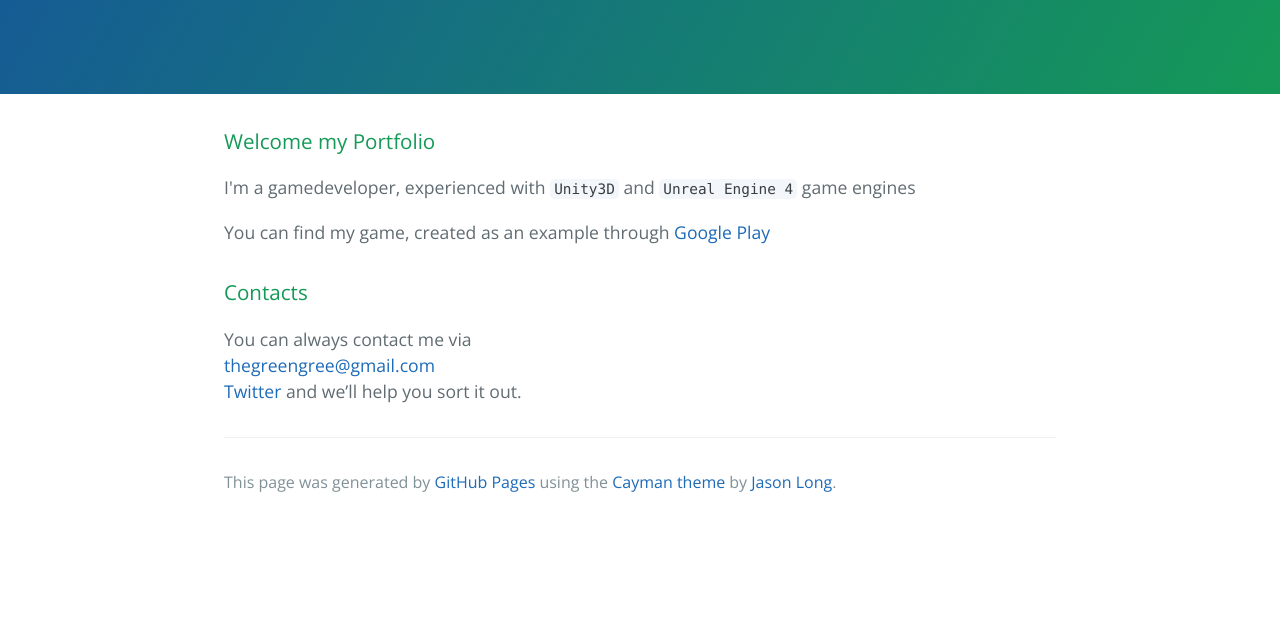
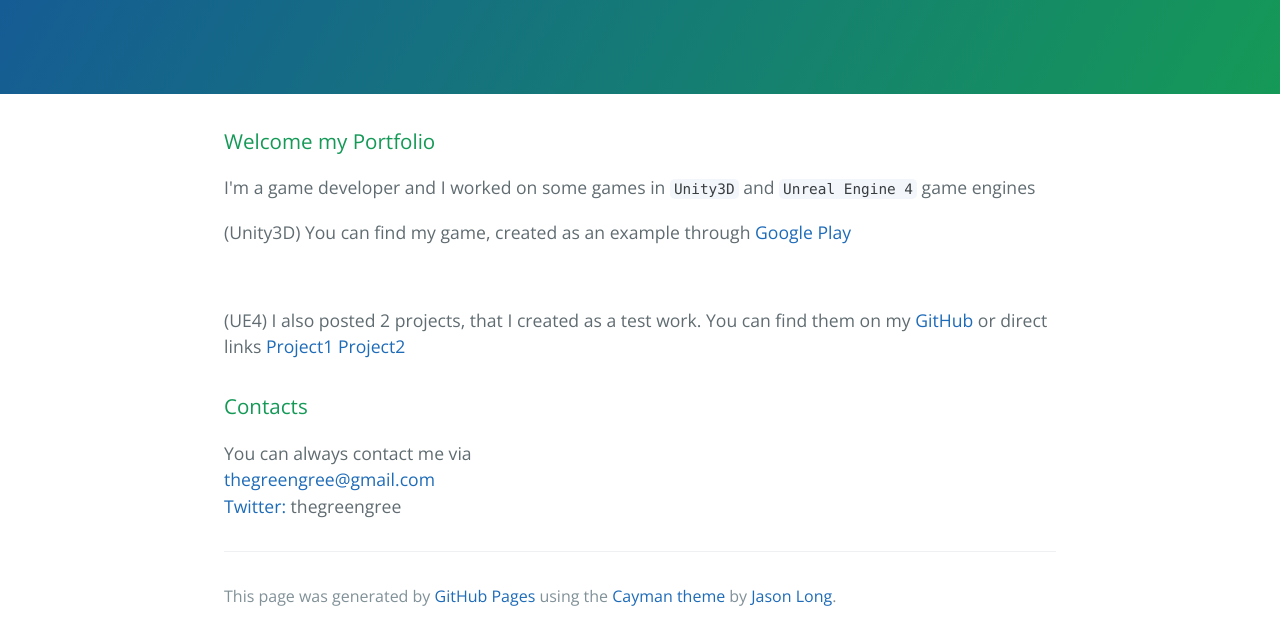
Before and after one commit to thegreengree/thegreengree.github.io, a plain HTML site: page index.html in a window 1280 px wide. Shown: the part 176-816 px from the top of the page. Drawn offline with nearby package versions, Linux system fonts and the light colour scheme.

Commit message:
Update index.html

```diff
--- a/index.html
+++ b/index.html
@@ -20,17 +20,21 @@
 <a id="welcome-to-github-pages" class="anchor" href="#welcome-to-github-pages" aria-hidden="true">
   <span aria-hidden="true" class="octicon octicon-link"></span></a>Welcome my Portfolio</h3>
 
-<p>I'm a gamedeveloper, experienced with <code>Unity3D</code> and <code>Unreal Engine 4</code> game engines</p>
-      <p>You can find my game, created as an example through
-        <a href="https://play.google.com/store/apps/details?id=com.GreenSnakeDev.IntoSky" target="_blank">Google Play</a></p>
+<p>I'm a game developer and I worked on some games in <code>Unity3D</code> and <code>Unreal Engine 4</code> game engines</p>
+      <p>(Unity3D) You can find my game, created as an example through
+        <a href="https://play.google.com/store/apps/details?id=com.GreenSnakeDev.IntoSky" target="_blank">Google Play</a></p> <br>
+      <p>(UE4) I also posted 2 projects, that I created as a test work. You can find them on my <a href="https://github.com/thegreengree">GitHub</a>
+      or direct links
+      <a href="https://github.com/thegreengree/UEBlueprintsGameTask1">Project1</a>
+      <a href="https://github.com/thegreengree/TicTacToeTask2">Project2</a> </p>
 
 <h3>
 <a id="support-or-contact" class="anchor" href="#support-or-contact" aria-hidden="true">
   <span aria-hidden="true" class="octicon octicon-link"></span></a>Contacts</h3>
 
 <p>You can always contact me via <br>
-  <a href="https://thegreengree@gmail.com">thegreengree@gmail.com</a> <br>
-  <a href="https://twitter.com/thegreengree">Twitter</a> and we’ll help you sort it out.</p>
+  <a>thegreengree@gmail.com</a> <br>
+  <a href="https://twitter.com/thegreengree">Twitter: </a>thegreengree</p>
 
       <footer class="site-footer">
 
```
